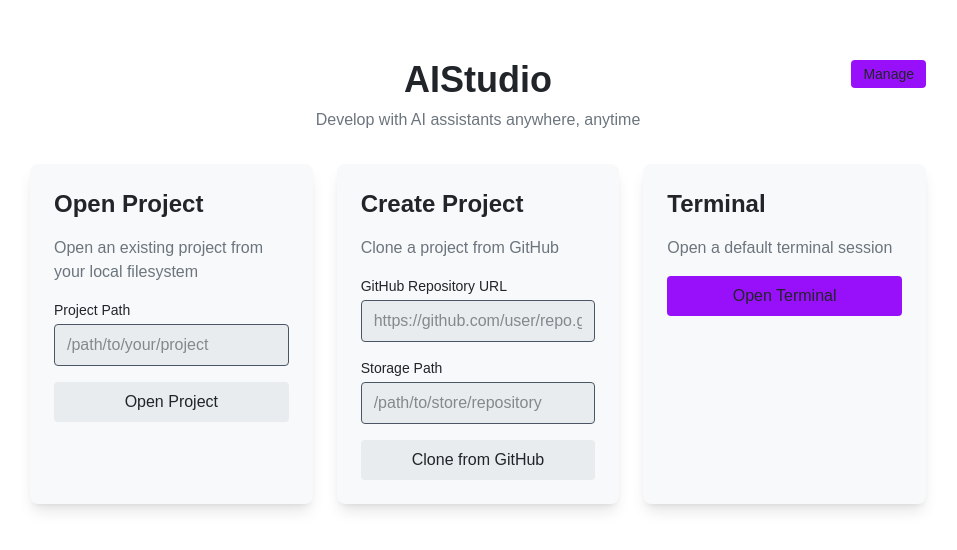
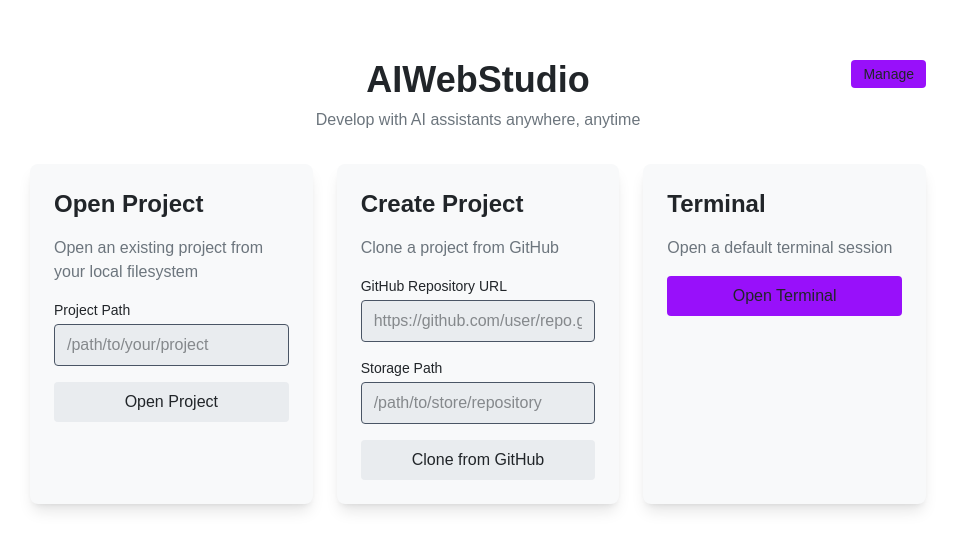
Before and after one commit to hfstack/ai-web-studio, a Next.js app: page / in a window 1280 px wide. Shown: the part 118-668 px from the top of the page, without its empty margins (162-1119 px from the left). Built offline with nearby package versions, Linux system fonts and the light colour scheme.

Commit message:
feat: 重命名项目为AIWebStudio并更新相关文档和UI引用

```diff
--- a/package.json
+++ b/package.json
@@ -1,5 +1,5 @@
 {
-  "name": "aistudio",
+  "name": "aiwebstudio",
   "version": "0.1.0",
   "private": true,
   "scripts": {
--- a/src/app/page.tsx
+++ b/src/app/page.tsx
@@ -183,7 +183,7 @@
     <div className="min-h-screen bg-gray-900 text-white flex flex-col items-center justify-center p-4">
       <div className="max-w-4xl w-full space-y-8">
         <div className="text-center relative">
-          <h1 className="text-4xl font-bold mb-2">AIStudio</h1>
+          <h1 className="text-4xl font-bold mb-2">AIWebStudio</h1>
           <p className="text-gray-400">Develop with AI assistants anywhere, anytime</p>
           <div className="absolute top-0 right-0 flex gap-2">
             <a
--- a/src/app/terminal/page.tsx
+++ b/src/app/terminal/page.tsx
@@ -540,7 +540,7 @@
     <div className="flex flex-col h-screen bg-gray-900 text-white">
       {/* Header */}
       <header className="bg-gray-800 p-4 flex justify-between items-center">
-        <h1 className="text-xl font-bold">AIStudio</h1>
+        <h1 className="text-xl font-bold">AIWebStudio</h1>
         <div className="flex space-x-2">
           {isMobile && (
             <button
```
Also changed, not shown: 2 other files (tests, documents, lock files or other folders).
